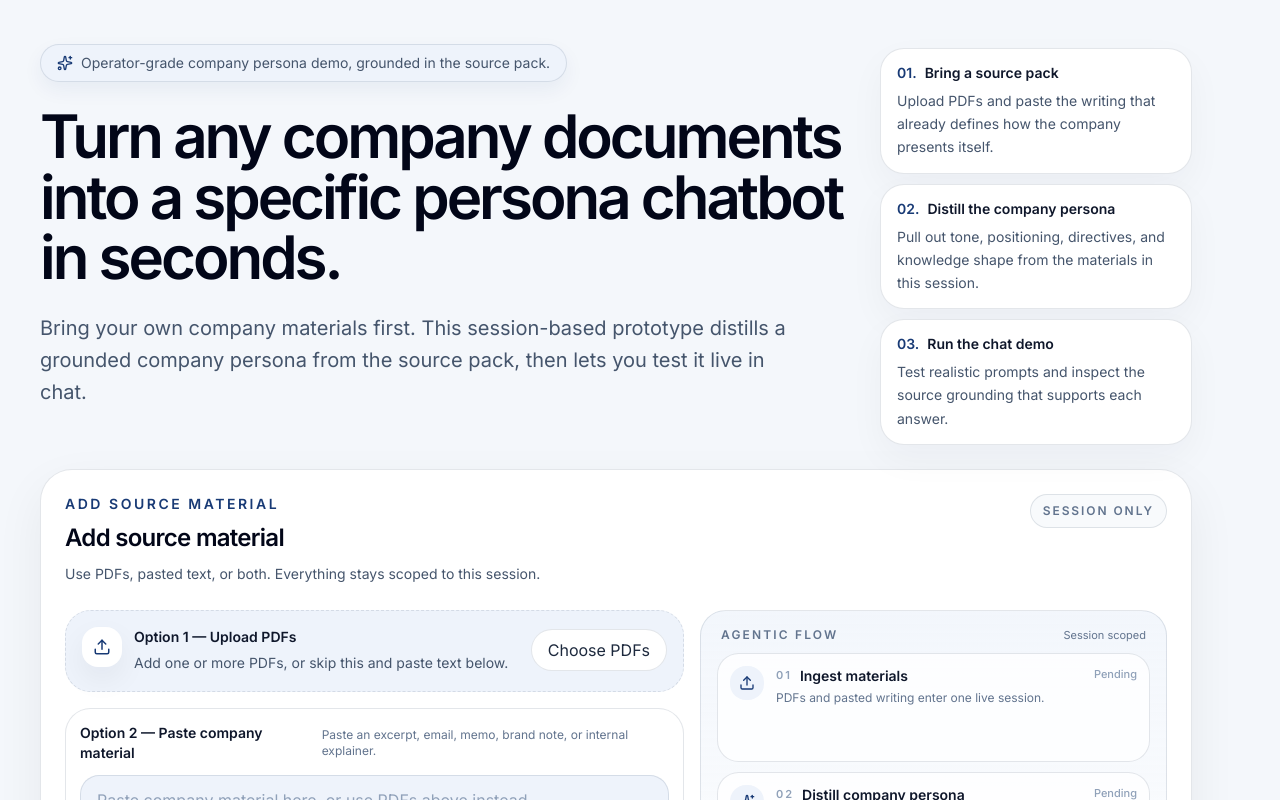
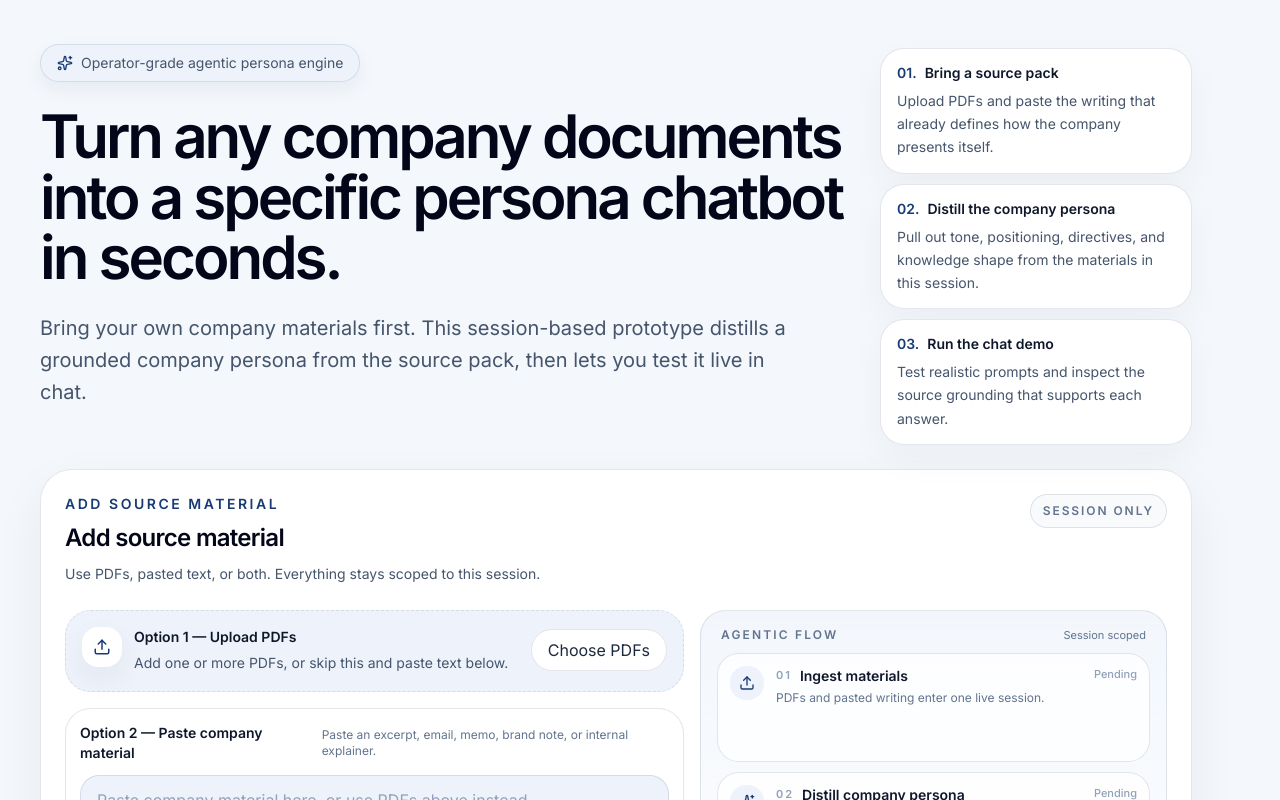
Before and after one commit to SY227/company-persona-studio, a Next.js app: page / in a window 1280 px wide. Shown: the top 800 px of the page. Built offline with nearby package versions, Linux system fonts and the light colour scheme.

Commit message:
Update hero eyebrow copy

```diff
--- a/src/components/house-voice-app.tsx
+++ b/src/components/house-voice-app.tsx
@@ -385,7 +385,7 @@ export function HouseVoiceApp() {
             <div>
               <div className="mb-6 inline-flex items-center gap-2 rounded-full border border-[var(--border)] bg-[var(--surface-muted)] px-4 py-2 text-sm text-slate-600 shadow-[0_8px_20px_rgba(24,58,117,0.06)]">
                 <Sparkles className="h-4 w-4 text-[var(--blue-strong)]" />
-                Operator-grade company persona demo, grounded in the source pack.
+                Operator-grade agentic persona engine
               </div>
               <h1 className="max-w-4xl text-5xl font-semibold leading-[1.01] tracking-[-0.05em] text-slate-950 sm:text-6xl">
                 Turn any company documents into a specific persona chatbot in seconds.
```
